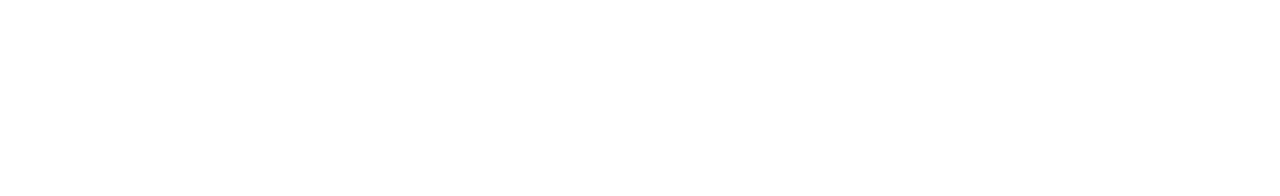
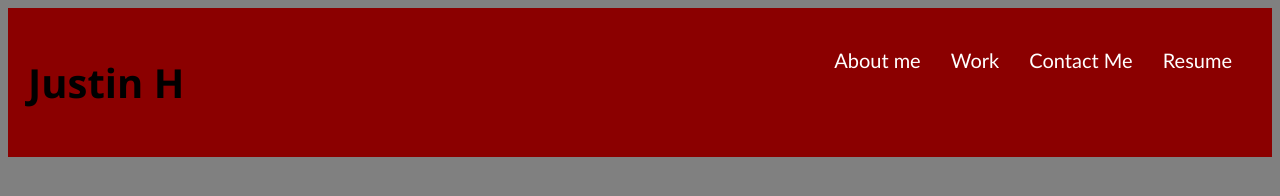
Before and after one commit to Habelj/Work-Portfolio, a plain HTML site: page index.html in a window 1280 px wide. Drawn offline with Linux system fonts and the light colour scheme.

Commit message:
added-title-header-links

```diff
--- a/index.html
+++ b/index.html
@@ -3,8 +3,30 @@
 <head>
     <meta charset="UTF-8">
     <title>Work Portfolio!</title>
+    <link rel="stylesheet" href="reset.css"/>
+    <link rel="stylesheet" href="style.css"/>
+
 </head>
 <body>
+    <header class="header">
+        <h1>Justin H</h1>
+        <nav>
+            <ul>
+                <li class="card">
+                    <a href="#About-me">About me</a>
+                </li>
+                <li class="card">
+                    <a href="#Work">Work</a>
+                </li>
+                <li class="card">
+                    <a href="#Contact-Me">Contact Me</a>
+                </li>
+                <li class="card">
+                    <a href="#Resume">Resume</a>
+                </li>
+            </ul>
+        </nav>
+    </header>
 
 </body>
 </html>
--- a/style.css
+++ b/style.css
@@ -0,0 +1,31 @@
+body {
+    background-color: gray;
+}
+
+.header {
+    padding: 20px;
+    font-family:'Segoe UI', Tahoma, Geneva, Verdana, sans-serif;
+    background-color:darkred;
+    color: black;
+}
+
+.header h1 {
+    display: inline-block;
+    font-size: 40px;
+}
+
+.header nav {
+    margin-right: 20px;
+    float: right;
+    font-family: 'Gill Sans', 'Gill Sans MT', Calibri, 'Trebuchet MS', sans-serif;
+    font-size: 20px;
+}
+
+.header nav ul li {
+    display: inline-block;
+    margin-left: 25px;
+}
+a {
+    color: #ffffff;
+    text-decoration: none;
+}
```
